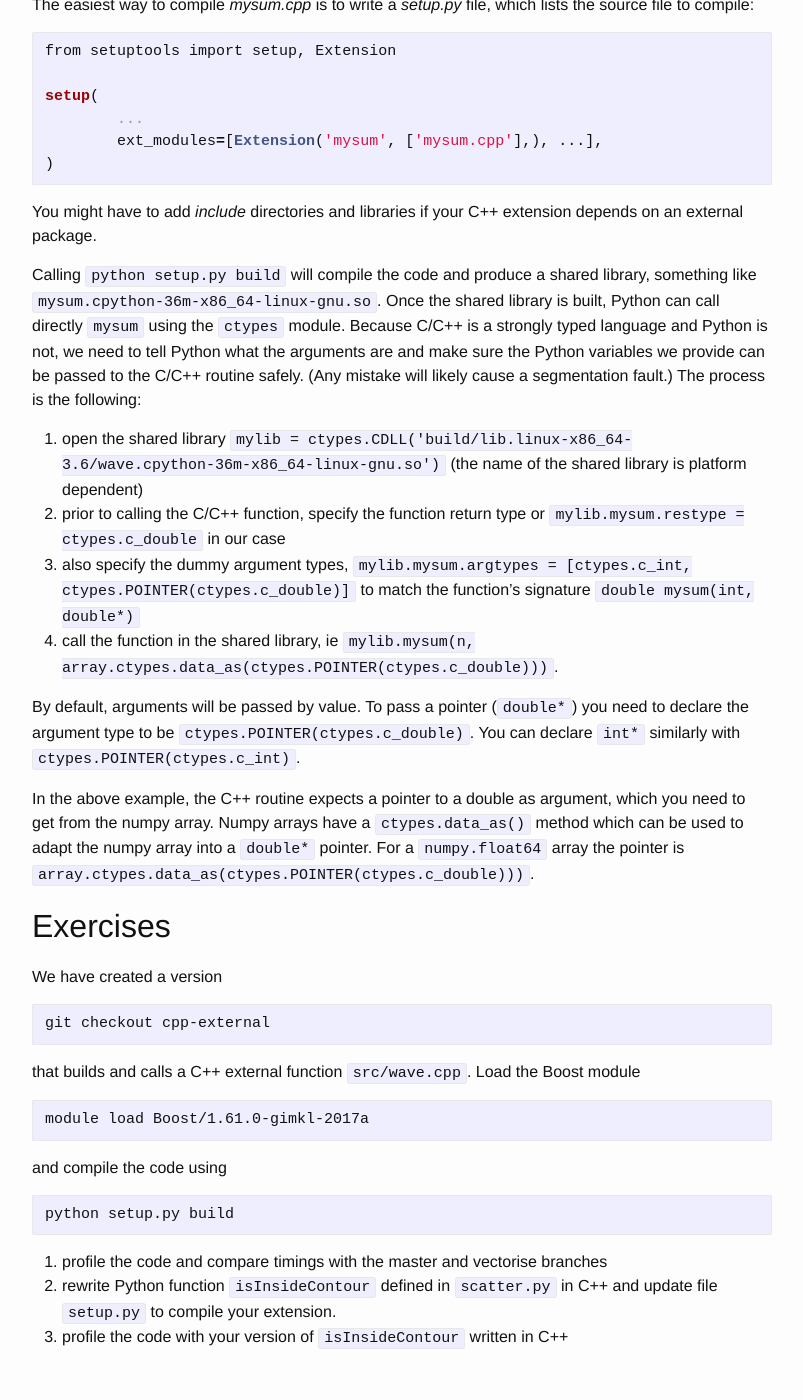
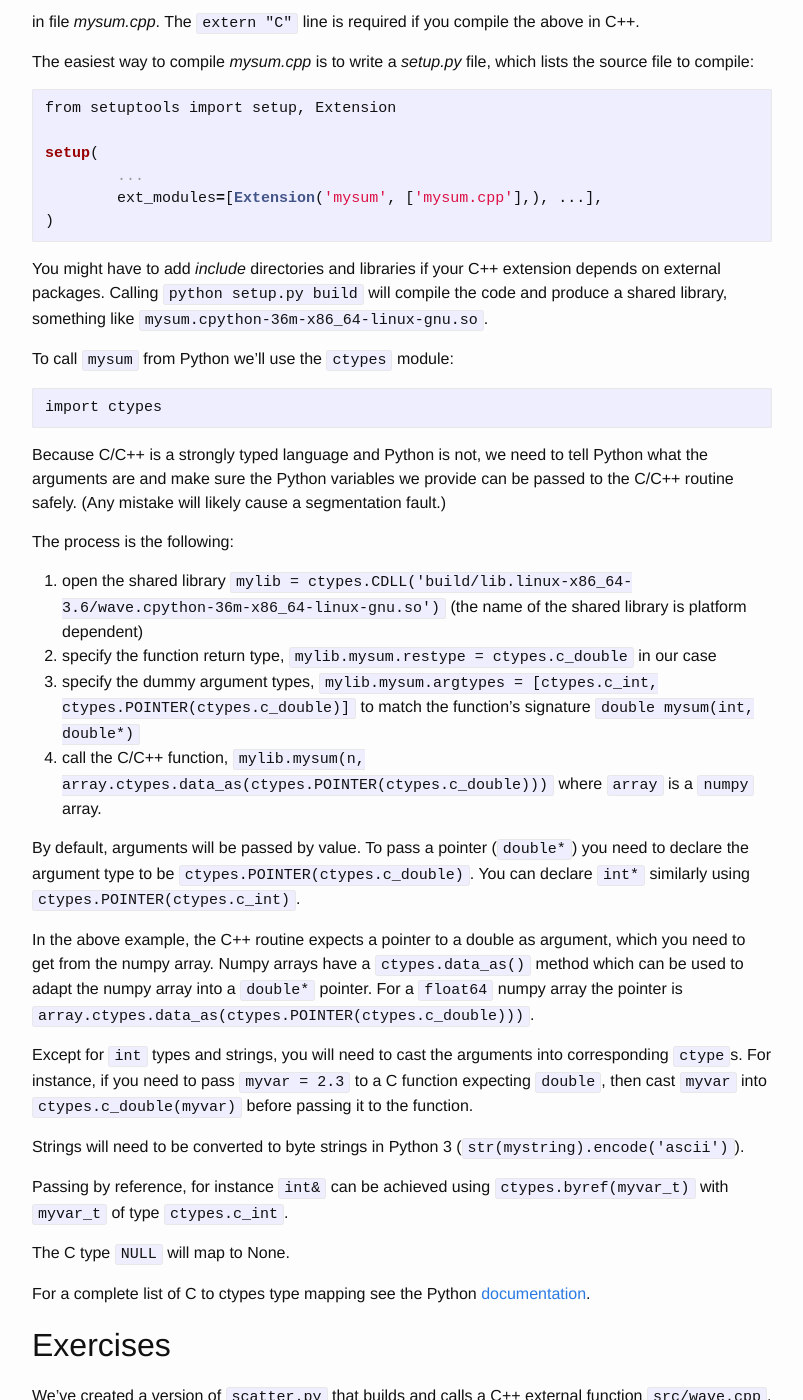
Before and after one commit to nesi/perf-training, a Jekyll site: the page built from _lessons/python-scatter/03-c-extension.md, in a window 1280 px wide and 1400 px high, scrolled down 1375 px. Shown: the whole window, without its empty margins (238-1041 px from the left). Built offline with Jekyll 4.4.1, drawn with Linux system fonts in a browser that asks for light colours; some of the changed text lies outside the part shown.

Commit message:
improved the c extension slide

````diff
--- a/_lessons/python-scatter/03-c-extension.md
+++ b/_lessons/python-scatter/03-c-extension.md
@@ -14,11 +12,16 @@ You will:
 * learn how to call C/C++ compiled code from Python
 * how to compile a C++ extension using `setuptools`
 
+We'll use the code in directory `cext`. Start by
+```
+cd cext
+```
+
 ## Why extend Python with C/C++
 
-Python often runs an order of magnitude or slower than compiled C/C++ code and sometimes numpy vectorisation is not enough to get the performance boost you need. In this case you will need to implement some parts of your code as C/C++ functions and invoke these functions from your Python script.
+Python code typically runs 10-100 times slower than compiled C/C++ code. Sometimes numpy vectorisation is not enough to get the performance boost you need. In this case you will need to implement some parts of your code as C/C++ functions. We'll show how to invoke C/C++ functions from your Python script.
 
-There are multiple ways this can be achieved - we encourage you to look at *Cython* and *numba* as alternative approaches. Here we will write custom code, build the code in a shared library and tell Python how to call the C/C++ functions.
+There are multiple ways this can be achieved - we encourage you to look at *Cython* and *numba* as alternative approaches. Here we'll write custom code, build the code in a shared library and tell Python how to call the C/C++ functions.
 
 ## Learn the basics
 
@@ -33,7 +36,7 @@ double mysum(int n, double* array) {
 	return res;
 }
 ```
-in file *mysum.cpp*. The `extern "C"` line is required if you compile in C++ but in C.
+in file *mysum.cpp*. The `extern "C"` line is required if you compile the above in C++.
 
 The easiest way to compile *mysum.cpp* is to write a *setup.py* file, which lists the source file to compile:
 ```python
@@ -44,27 +47,40 @@ setup(
 	ext_modules=[Extension('mysum', ['mysum.cpp'],), ...],
 )
 ```
-You might have to add *include* directories and libraries if your C++ extension depends on an external package.
+You might have to add *include* directories and libraries if your C++ extension depends on external packages. Calling `python setup.py build` will compile the code and produce a shared library, something like `mysum.cpython-36m-x86_64-linux-gnu.so`.
 
-Calling `python setup.py build` will compile the code and produce a shared library, something like `mysum.cpython-36m-x86_64-linux-gnu.so`. Once the shared library is built, Python can call directly `mysum` using the `ctypes` module. Because C/C++ is a strongly typed language and Python is not, we need to tell Python what the arguments are and make sure the Python variables we provide can be passed to the C/C++ routine safely. (Any mistake will likely cause a segmentation fault.) The process is the following:
+To call  `mysum` from Python we'll use the `ctypes` module:
+```python
+import ctypes
+```
+
+Because C/C++ is a strongly typed language and Python is not, we need to tell Python what the arguments are and make sure the Python variables we provide can be passed to the C/C++ routine safely. (Any mistake will likely cause a segmentation fault.)
+
+The process is the following:
 
  1. open the shared library `mylib = ctypes.CDLL('build/lib.linux-x86_64-3.6/wave.cpython-36m-x86_64-linux-gnu.so')` (the name of the shared library is platform dependent)
- 2. prior to calling the C/C++ function, specify the function return type or `mylib.mysum.restype = ctypes.c_double` in our case
- 3. also specify the dummy argument types, `mylib.mysum.argtypes = [ctypes.c_int, ctypes.POINTER(ctypes.c_double)]` to match the function's signature `double mysum(int, double*)`
- 4. call the function in the shared library, ie `mylib.mysum(n, array.ctypes.data_as(ctypes.POINTER(ctypes.c_double)))`.
+ 2. specify the function return type, `mylib.mysum.restype = ctypes.c_double` in our case
+ 3. specify the dummy argument types, `mylib.mysum.argtypes = [ctypes.c_int, ctypes.POINTER(ctypes.c_double)]` to match the function's signature `double mysum(int, double*)`
+ 4. call the C/C++ function, `mylib.mysum(n, array.ctypes.data_as(ctypes.POINTER(ctypes.c_double)))` where `array` is a `numpy` array.
 
- By default, arguments will be passed by value. To pass a pointer (`double*`) you need to declare the argument type to be `ctypes.POINTER(ctypes.c_double)`. You can declare `int*` similarly with `ctypes.POINTER(ctypes.c_int)`.
+By default, arguments will be passed by value. To pass a pointer (`double*`) you need to declare the argument type to be `ctypes.POINTER(ctypes.c_double)`. You can declare `int*` similarly using `ctypes.POINTER(ctypes.c_int)`.
 
-In the above example, the C++ routine expects a pointer to a double as argument, which you need to get from the numpy array. Numpy arrays have a `ctypes.data_as()` method which can be used to adapt the numpy array into a `double*` pointer. For a `numpy.float64` array the pointer is `array.ctypes.data_as(ctypes.POINTER(ctypes.c_double)))`.
+In the above example, the C++ routine expects a pointer to a double as argument, which you need to get from the numpy array. Numpy arrays have a `ctypes.data_as()` method which can be used to adapt the numpy array into a `double*` pointer. For a `float64` numpy array the pointer is `array.ctypes.data_as(ctypes.POINTER(ctypes.c_double)))`.
+
+Except for `int` types and strings, you will need to cast the arguments into corresponding `ctype`s. For instance, if you need to pass `myvar = 2.3` to a C function expecting `double`, then cast `myvar` into `ctypes.c_double(myvar)` before passing it to the function.
+
+Strings will need to be converted to byte strings in Python 3 (`str(mystring).encode('ascii')`).
+
+Passing by reference, for instance `int&` can be achieved using `ctypes.byref(myvar_t)` with `myvar_t` of type `ctypes.c_int`.
+
+The C type `NULL` will map to None.
+
+For a complete list of C to ctypes type mapping see the Python [documentation](https://docs.python.org/3/library/ctypes.html).
 
 
 ## Exercises
 
-We have created a version
-```
-git checkout cpp-external
-```
-that builds and calls a C++ external function `src/wave.cpp`. Load the Boost module
+We've created a version of `scatter.py` that builds and calls a C++ external function `src/wave.cpp`. Load the Boost module
 ```
 module load Boost/1.61.0-gimkl-2017a
 ```
@@ -73,6 +89,6 @@ and compile the code using
 python setup.py build
 ```
 
- 1. profile the code and compare timings with the master and vectorise branches
+ 1. profile the code and compare the timings with the results under `original` and `vect`
  2. rewrite Python function `isInsideContour` defined in `scatter.py` in C++ and update file `setup.py` to compile your extension.
  3. profile the code with your version of `isInsideContour` written in C++
````
Also changed, not shown: other parts of _lessons/python-scatter/03-c-extension.md (+0 -2 lines).
